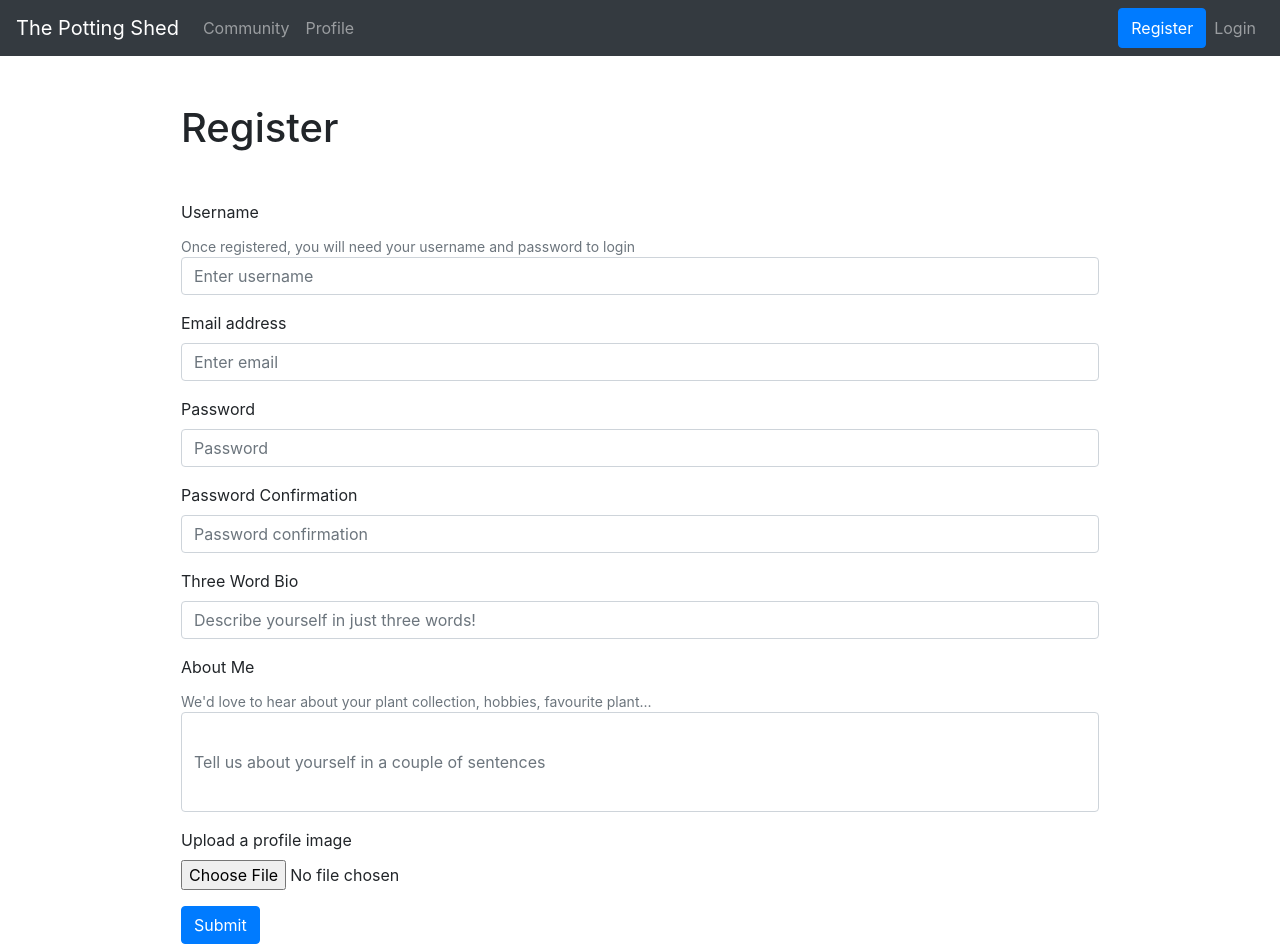
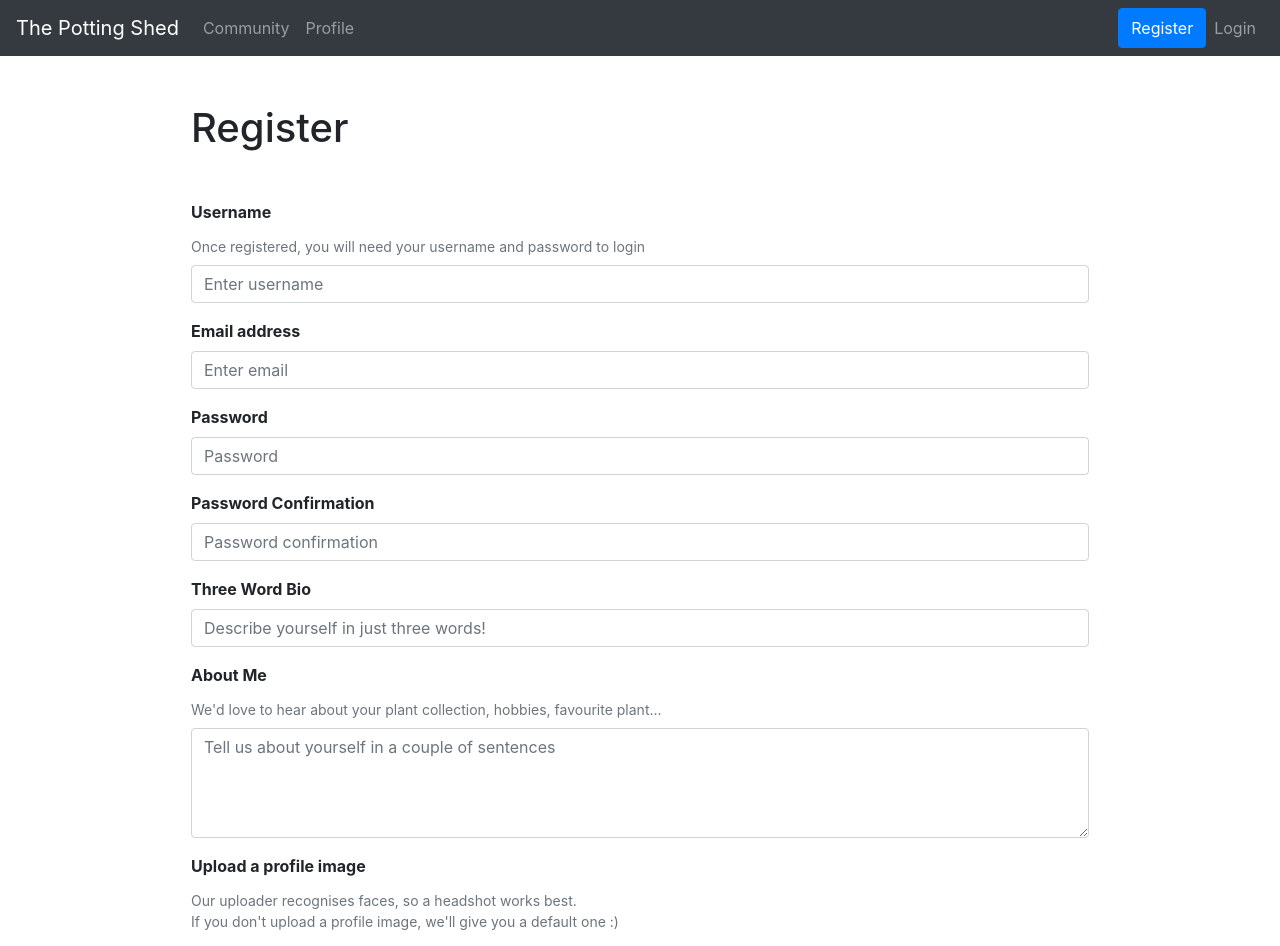
Before and after one commit to sapphire-p/SEI-Project-4, a React (Create React App) app in the folder frontend/: page /register in a window 1280 px wide. Shown: the top 946 px of the page. Built offline with nearby package versions, Linux system fonts and the light colour scheme; no server answers.

Commit message:
Register styled more and looking much better

```diff
--- a/frontend/src/components/Register.js
+++ b/frontend/src/components/Register.js
@@ -66,14 +66,14 @@ const Register = () => {
   console.log(errors)
 
   return (
-    <Container>
+    <Container style={{ width: '80%', minWidth: '500px' }}>
       <div className='m-5'>
-        <h1 className='m-5'>Register</h1>
-        <Form className='m-5' onSubmit={handleSubmit}>
+        <h1 className='mb-5'>Register</h1>
+        <Form onSubmit={handleSubmit}>
 
           <Form.Group className='mb-3' controlId='formUsername'>
-            <Form.Label>Username</Form.Label>
-            <Form.Text className='text-muted'>
+            <Form.Label className='font-weight-bold'>Username</Form.Label>
+            <Form.Text className='text-muted pb-2'>
               Once registered, you will need your username and password to login
             </Form.Text>
             <Form.Control type='text' placeholder='Enter username' name='username' value={formData.username} onChange={handleChange} />
@@ -83,7 +83,7 @@ const Register = () => {
           </Form.Group>
 
           <Form.Group className='mb-3' controlId='formBasicEmail'>
-            <Form.Label>Email address</Form.Label>
+            <Form.Label className='font-weight-bold'>Email address</Form.Label>
             <Form.Control type='email' placeholder='Enter email' name='email' value={formData.email} onChange={handleChange} />
             <Form.Text className='text-danger'>
               {errors.email ? errors.email[0] : ''}
@@ -91,7 +91,7 @@ const Register = () => {
           </Form.Group>
 
           <Form.Group className='mb-3' controlId='formPassword'>
-            <Form.Label>Password</Form.Label>
+            <Form.Label className='font-weight-bold'>Password</Form.Label>
             <Form.Control type='password' placeholder='Password' name='password' value={formData.password} onChange={handleChange} />
             <Form.Text className='text-danger'>
               {errors.password ? errors.password[0] : ''}
@@ -99,7 +99,7 @@ const Register = () => {
           </Form.Group>
 
           <Form.Group className='mb-3' controlId='formPasswordConfirmation'>
-            <Form.Label>Password Confirmation</Form.Label>
+            <Form.Label className='font-weight-bold'>Password Confirmation</Form.Label>
             <Form.Control type='password' placeholder='Password confirmation' name='password_confirmation' value={formData.password_confirmation} onChange={handleChange} />
             <Form.Text className='text-danger'>
               {errors.password_confirmation ? errors.password_confirmation[0] : ''}
@@ -107,7 +107,7 @@ const Register = () => {
           </Form.Group>
 
           <Form.Group className='mb-3' controlId='formThreeWordBio'>
-            <Form.Label>Three Word Bio</Form.Label>
+            <Form.Label className='font-weight-bold'>Three Word Bio</Form.Label>
             <Form.Control type='text' placeholder='Describe yourself in just three words!' name='three_word_bio' value={formData.three_word_bio} onChange={handleChange} />
             <Form.Text className='text-danger'>
               {errors.three_word_bio ? errors.three_word_bio[0] : ''}
@@ -115,19 +115,22 @@ const Register = () => {
           </Form.Group>
 
           <Form.Group className='mb-3' controlId='formAboutMe'>
-            <Form.Label>About Me</Form.Label>
-            <Form.Text className='text-muted'>
+            <Form.Label className='font-weight-bold'>About Me</Form.Label>
+            <Form.Text className='text-muted pb-2'>
               We&apos;d love to hear about your plant collection, hobbies, favourite plant...
             </Form.Text>
-            <Form.Control style={{ height: '100px' }} type='text' placeholder='Tell us about yourself in a couple of sentences' name='about_me' value={formData.about_me} onChange={handleChange} />
+            <textarea className='form-control' id="exampleFormControlTextarea1" rows="4" type='text' placeholder='Tell us about yourself in a couple of sentences' name='about_me' value={formData.about_me} onChange={handleChange}></textarea>
             <Form.Text className='text-danger'>
               {errors.about_me ? errors.about_me[0] : ''}
             </Form.Text>
           </Form.Group>
 
-          <Form.Group controlId="formFile" className="mb-3">
-            <Form.Label>Upload a profile image</Form.Label>
-            {/* <Form.Control type="file" /> */}
+          <Form.Group controlId='formFile' className='mb-3'>
+            <Form.Label className='font-weight-bold'>Upload a profile image</Form.Label>
+            <Form.Text className='text-muted pb-3'>
+              Our uploader recognises faces, so a headshot works best. <br />
+              If you don&apos;t upload a profile image, we&apos;ll give you a default one :)
+            </Form.Text>
             <ImageUploadField
               value={formData.profile_image}
               name='profile_image'
@@ -138,12 +141,14 @@ const Register = () => {
             </Form.Text>
           </Form.Group>
 
-          <Button variant='primary' type='submit'>
-            Submit
-          </Button>
+          <div className='d-flex justify-content-center'>
+            <Button variant='primary' type='submit' className='mt-1 mb-3' style={{ width: '100%' }}>
+              Submit
+            </Button>
+          </div>
         </Form>
       </div>
-    </Container>
+    </Container >
   )
 
 }
```
